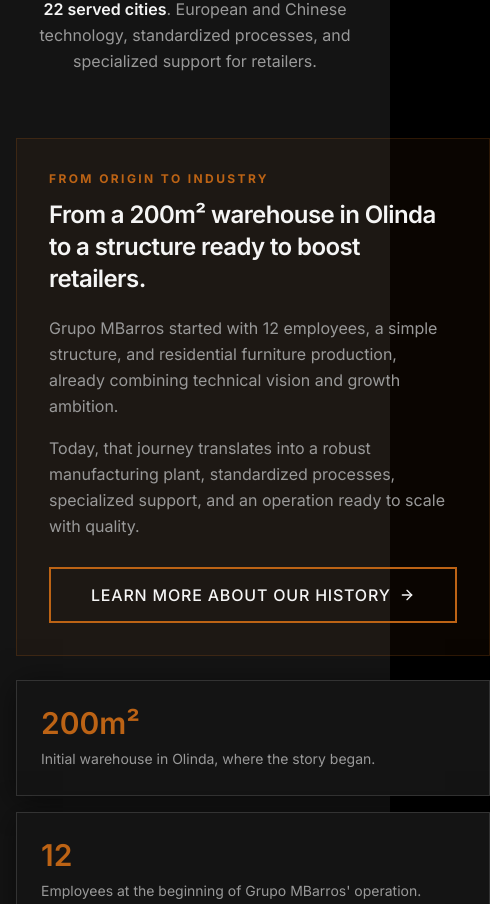
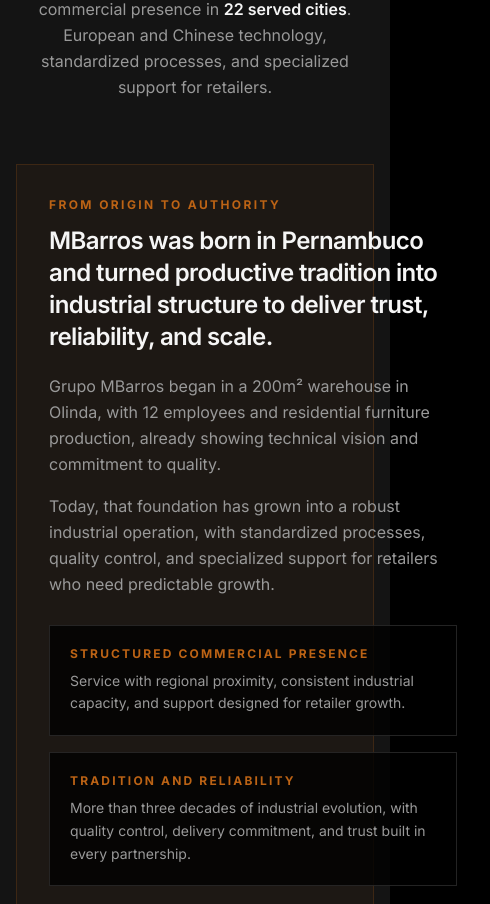
Before and after one commit to ScaleX-HUB/mbarros_site_, a React (Vite) app: page / in a window 390 px wide. Shown: the part 1096-2000 px from the top of the page, 490 px wide, since content can reach past the window. Built offline with nearby package versions, Linux system fonts and the light colour scheme.

Commit message:
feat: enhance AuthoritySection with new highlights and BrazilMap component; update HeroSection with dynamic hero cards and improved styles; refine localization strings for better clarity and consistency

```diff
--- a/src/components/home/AuthoritySection.tsx
+++ b/src/components/home/AuthoritySection.tsx
@@ -1,5 +1,6 @@
 import { Factory, Package, Building2, CalendarDays, ArrowRight } from "lucide-react";
 import { CountUp } from "@/components/ui/count-up";
+import { BrazilMap } from "@/components/ui/brazil-map";
 import { Button } from "@/components/ui/button";
 import { useTranslation } from "react-i18next";
 import { Link } from "react-router-dom";
@@ -34,25 +35,9 @@
     },
   ];
 
-  const previewHighlights = [
-    {
-      value: t("authority.previewHighlight1Value"),
-      label: t("authority.previewHighlight1Label"),
-    },
-    {
-      value: t("authority.previewHighlight2Value"),
-      label: t("authority.previewHighlight2Label"),
-    },
-    {
-      value: t("authority.previewHighlight3Value"),
-      label: t("authority.previewHighlight3Label"),
-    },
-  ];
-
   return (
     <section className="section-container bg-card">
       <div className="max-w-6xl mx-auto">
-        {/* Header */}
         <div className="text-center mb-16">
           <div className="flex justify-center mb-6">
             <div className="flex items-center gap-4">
@@ -67,12 +52,14 @@
             {t("authority.title1")} <span className="text-primary">{t("authority.title2")}</span>
           </h2>
           <p className="text-muted-foreground text-base md:text-lg leading-relaxed max-w-3xl mx-auto mt-4">
-            {t("authority.desc1")} <span className="text-foreground font-semibold">{t("authority.highlight")}</span>{t("authority.desc2")}
+            {t("authority.desc1")} <span className="text-foreground font-semibold">{t("authority.highlight")}</span>
+            {t("authority.desc2")}
           </p>
         </div>
 
-        <div className="mb-10 grid gap-6 lg:grid-cols-[1.35fr_0.65fr]">
-          <div className="rounded-sm border border-primary/20 bg-primary/5 p-8 md:p-10">
+        <div className="mb-10 rounded-sm border border-primary/20 bg-primary/5 p-8 md:p-10 lg:p-12">
+          <div className="grid gap-8 lg:grid-cols-[1.1fr_0.9fr] lg:items-center">
+            <div>
               <p className="text-xs font-bold uppercase tracking-[0.2em] text-primary">
                 {t("authority.previewBadge")}
               </p>
@@ -83,6 +70,26 @@
                 <p>{t("authority.previewText1")}</p>
                 <p>{t("authority.previewText2")}</p>
               </div>
+
+              <div className="mt-7 grid gap-4 sm:grid-cols-2">
+                <div className="rounded-sm border border-border/70 bg-background/80 p-5">
+                  <p className="text-xs font-bold uppercase tracking-[0.18em] text-primary">
+                    {t("authority.presenca")}
+                  </p>
+                  <p className="mt-2 text-sm leading-relaxed text-muted-foreground">
+                    {t("authority.presencaDesc")}
+                  </p>
+                </div>
+                <div className="rounded-sm border border-border/70 bg-background/80 p-5">
+                  <p className="text-xs font-bold uppercase tracking-[0.18em] text-primary">
+                    {t("authority.securityTitle")}
+                  </p>
+                  <p className="mt-2 text-sm leading-relaxed text-muted-foreground">
+                    {t("authority.securityDesc")}
+                  </p>
+                </div>
+              </div>
+
               <div className="mt-7">
                 <Button variant="heroBorder" size="lg" asChild>
                   <Link to="/sobre">
@@ -93,17 +100,23 @@
               </div>
             </div>
 
-          <div className="grid gap-4">
-            {previewHighlights.map((item) => (
-              <div key={item.label} className="card-industrial min-h-[116px] flex flex-col justify-between text-left">
-                <span className="text-3xl font-display font-semibold text-primary">{item.value}</span>
-                <p className="text-sm leading-relaxed text-muted-foreground">{item.label}</p>
+            <div className="rounded-sm border border-border/70 bg-background/80 p-6">
+              <p className="text-xs font-bold uppercase tracking-[0.18em] text-primary">
+                {t("authority.mapBadge")}
+              </p>
+              <p className="mt-2 text-xl font-display font-semibold text-foreground md:text-2xl">
+                {t("authority.mapTitle")}
+              </p>
+              <p className="mt-3 text-sm leading-relaxed text-muted-foreground max-w-md">
+                {t("authority.mapDesc")}
+              </p>
+              <div className="mt-6 flex items-center justify-center rounded-sm border border-border/60 bg-card/70 px-4 py-6 opacity-90">
+                <BrazilMap />
               </div>
-            ))}
+            </div>
           </div>
         </div>
 
-        {/* Stats Grid */}
         <div className="grid grid-cols-2 lg:grid-cols-4 gap-6 md:gap-8">
           {stats.map((stat, index) => (
             <div
@@ -123,7 +136,6 @@
           ))}
         </div>
 
-        {/* Divider */}
         <div className="divider-brand mt-16" />
       </div>
     </section>
--- a/src/locales/en.ts
+++ b/src/locales/en.ts
@@ -23,23 +23,22 @@
     badge: "OUR HISTORY",
     title1: "Industrial scale with",
     title2: "quality control",
-    desc1: "A preview of the journey that supports your brand's growth, with commercial operation in",
+    desc1: "A solid structure to support your brand's growth, built on tradition, reliability, and commercial presence in",
     highlight: "22 served cities",
     desc2: ". European and Chinese technology, standardized processes, and specialized support for retailers.",
     capilaridade: "Commercial Capillarity",
-    presenca: "Presence in 22 served cities",
-    presencaDesc: "Structured operation to serve retailers with regional proximity and consistent industrial capacity.",
-    previewBadge: "From origin to industry",
-    previewTitle: "From a 200m² warehouse in Olinda to a structure ready to boost retailers.",
-    previewText1: "Grupo MBarros started with 12 employees, a simple structure, and residential furniture production, already combining technical vision and growth ambition.",
-    previewText2: "Today, that journey translates into a robust manufacturing plant, standardized processes, specialized support, and an operation ready to scale with quality.",
+    presenca: "Structured commercial presence",
+    presencaDesc: "Service with regional proximity, consistent industrial capacity, and support designed for retailer growth.",
+    securityTitle: "Tradition and reliability",
+    securityDesc: "More than three decades of industrial evolution, with quality control, delivery commitment, and trust built in every partnership.",
+    mapBadge: "National reach",
+    mapTitle: "We serve retailers in several regions of Brazil with commercial proximity and consistent operations.",
+    mapDesc: "The map reinforces the reach of MBarros' operation and shows how tradition, structure, and commercial reliability support our partners' growth.",
+    previewBadge: "From origin to authority",
+    previewTitle: "MBarros was born in Pernambuco and turned productive tradition into industrial structure to deliver trust, reliability, and scale.",
+    previewText1: "Grupo MBarros began in a 200m² warehouse in Olinda, with 12 employees and residential furniture production, already showing technical vision and commitment to quality.",
+    previewText2: "Today, that foundation has grown into a robust industrial operation, with standardized processes, quality control, and specialized support for retailers who need predictable growth.",
     previewCta: "Learn more about our history",
-    previewHighlight1Value: "200m²",
-    previewHighlight1Label: "Initial warehouse in Olinda, where the story began.",
-    previewHighlight2Value: "12",
-    previewHighlight2Label: "Employees at the beginning of Grupo MBarros' operation.",
-    previewHighlight3Value: "Today",
-    previewHighlight3Label: "10,000m² plant, 55k pieces per month, and service in 22 cities.",
     statParque: "Manufacturing Plant",
     statPecas: "Pieces per Month",
     statCidades: "Cities with Presence",
--- a/src/locales/es.ts
+++ b/src/locales/es.ts
@@ -23,23 +23,22 @@
     badge: "NUESTRA HISTORIA",
     title1: "Escala industrial con",
     title2: "control de calidad",
-    desc1: "Un adelanto de la trayectoria que sostiene el crecimiento de su marca, con operación comercial en",
+    desc1: "Estructura sólida para sostener el crecimiento de su marca, con una trayectoria marcada por tradición, seguridad y presencia comercial en",
     highlight: "22 ciudades atendidas",
     desc2: ". Tecnología europea y china, procesos estandarizados y soporte especializado para el minorista.",
     capilaridade: "Capilaridad Comercial",
-    presenca: "Presencia en 22 ciudades atendidas",
-    presencaDesc: "Operación estructurada para atender a minoristas con proximidad regional y capacidad industrial consistente.",
-    previewBadge: "Del origen a la industria",
-    previewTitle: "De un galpón de 200m² en Olinda a una estructura lista para impulsar a los minoristas.",
-    previewText1: "El Grupo MBarros comenzó con 12 colaboradores, una estructura simple y actuación en mobiliario residencial, ya con visión técnica y ambición de crecimiento.",
-    previewText2: "Hoy, esa trayectoria se traduce en una planta robusta, procesos estandarizados, soporte especializado y una operación preparada para escalar con calidad.",
+    presenca: "Presencia comercial estructurada",
+    presencaDesc: "Atención con proximidad regional, capacidad industrial consistente y soporte pensado para el crecimiento del minorista.",
+    securityTitle: "Tradición y seguridad",
+    securityDesc: "Más de tres décadas de evolución industrial, con control de calidad, compromiso con los plazos y confianza construida en cada alianza.",
+    mapBadge: "Capilaridad nacional",
+    mapTitle: "Atendemos minoristas en varias regiones de Brasil con proximidad comercial y operación consistente.",
+    mapDesc: "El mapa refuerza el alcance de la operación MBarros y muestra cómo tradición, estructura y seguridad comercial sostienen el crecimiento de nuestros socios.",
+    previewBadge: "Del origen a la autoridad",
+    previewTitle: "MBarros nació en Pernambuco y transformó tradición productiva en estructura industrial para ofrecer confianza, seguridad y escala.",
+    previewText1: "El Grupo MBarros comenzó en un galpón de 200m², en Olinda, con 12 colaboradores y actuación en mobiliario residencial, ya demostrando visión técnica y compromiso con la calidad.",
+    previewText2: "Hoy, esa base evolucionó hacia una operación industrial robusta, con procesos estandarizados, control de calidad y soporte especializado para minoristas que necesitan crecer con previsibilidad.",
     previewCta: "Conozca más sobre nuestra historia",
-    previewHighlight1Value: "200m²",
-    previewHighlight1Label: "Galpón inicial en Olinda, donde comenzó la historia.",
-    previewHighlight2Value: "12",
-    previewHighlight2Label: "Colaboradores al inicio de la operación del Grupo MBarros.",
-    previewHighlight3Value: "Hoy",
-    previewHighlight3Label: "10.000m² de planta, 55 mil piezas por mes y atención en 22 ciudades.",
     statParque: "Planta de Fabricación",
     statPecas: "Piezas por Mes",
     statCidades: "Ciudades con Presencia",
--- a/src/locales/pt.ts
+++ b/src/locales/pt.ts
@@ -23,23 +23,22 @@
     badge: "NOSSA HISTÓRIA",
     title1: "Escala industrial com",
     title2: "controle de qualidade",
-    desc1: "Uma prévia da trajetória que sustenta o crescimento da sua marca, com operação comercial em",
+    desc1: "Estrutura sólida para sustentar o crescimento da sua marca, com uma trajetória marcada por tradição, segurança e presença comercial em",
     highlight: "22 cidades atendidas",
     desc2: ". Tecnologia Europeia e Chinesa, processos padronizados e suporte especializado para o lojista.",
     capilaridade: "Capilaridade Comercial",
-    presenca: "Presença em 22 cidades atendidas",
-    presencaDesc: "Operação estruturada para atender lojistas com proximidade regional e capacidade industrial consistente.",
-    previewBadge: "Da origem à indústria",
-    previewTitle: "De um galpão de 200m² em Olinda a uma estrutura pronta para impulsionar lojistas.",
-    previewText1: "O Grupo MBarros começou com 12 colaboradores, atuação no mobiliário residencial e uma estrutura simples, mas já com olhar técnico e ambição de crescimento.",
-    previewText2: "Hoje, essa trajetória se traduz em parque fabril robusto, processos padronizados, suporte especializado e uma operação preparada para escalar com qualidade.",
+    presenca: "Presença comercial estruturada",
+    presencaDesc: "Atendimento com proximidade regional, capacidade industrial consistente e suporte pensado para o crescimento do lojista.",
+    securityTitle: "Tradição e segurança",
+    securityDesc: "Mais de três décadas de evolução industrial, com controle de qualidade, compromisso com prazos e confiança construída em cada parceria.",
+    mapBadge: "Capilaridade nacional",
+    mapTitle: "Atendemos lojistas em diversas regiões do Brasil com proximidade comercial e operação consistente.",
+    mapDesc: "O mapa reforça a abrangência da operação MBarros e mostra como tradição, estrutura e segurança comercial sustentam o crescimento dos nossos parceiros.",
+    previewBadge: "Da origem à autoridade",
+    previewTitle: "A MBarros nasceu em Pernambuco e transformou tradição produtiva em estrutura industrial para gerar confiança, segurança e escala.",
+    previewText1: "O Grupo MBarros começou em um galpão de 200m², em Olinda, com 12 colaboradores e atuação no mobiliário residencial, já demonstrando visão técnica e compromisso com qualidade.",
+    previewText2: "Hoje, essa base evoluiu para uma operação industrial robusta, com processos padronizados, controle de qualidade e suporte especializado para lojistas que precisam crescer com previsibilidade.",
     previewCta: "Saiba mais sobre nossa história",
-    previewHighlight1Value: "200m²",
-    previewHighlight1Label: "Galpão inicial em Olinda, onde a história começou.",
-    previewHighlight2Value: "12",
-    previewHighlight2Label: "Colaboradores no início da operação do Grupo MBarros.",
-    previewHighlight3Value: "Hoje",
-    previewHighlight3Label: "10.000m² de parque fabril, 55 mil peças por mês e atendimento em 22 cidades.",
     statParque: "Parque Fabril",
     statPecas: "Peças por Mês",
     statCidades: "Cidades com Presença",
```
Also changed, not shown: src/components/home/HeroSection.tsx (+60 -18 lines). Lines whose indentation alone changed are shown as unchanged.
